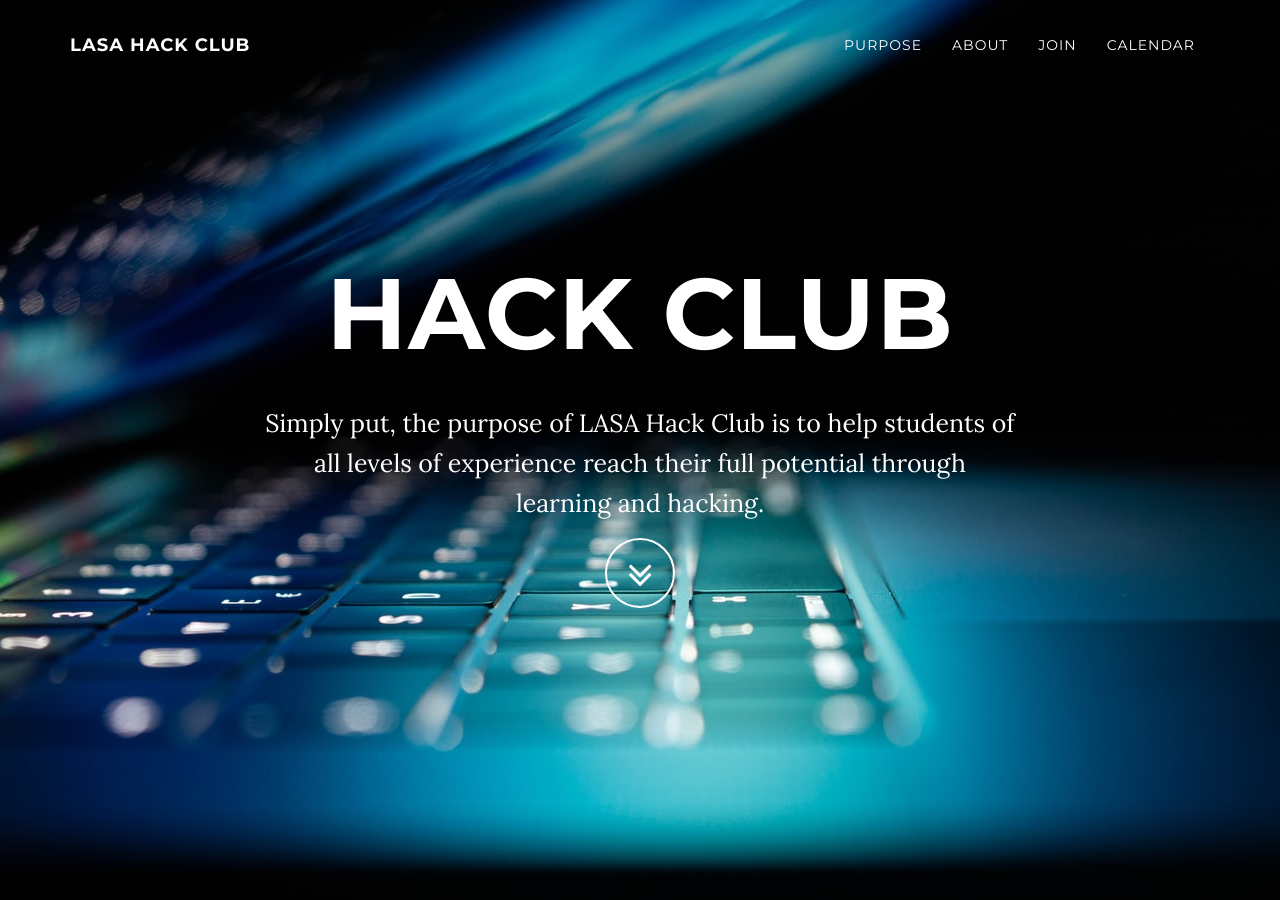
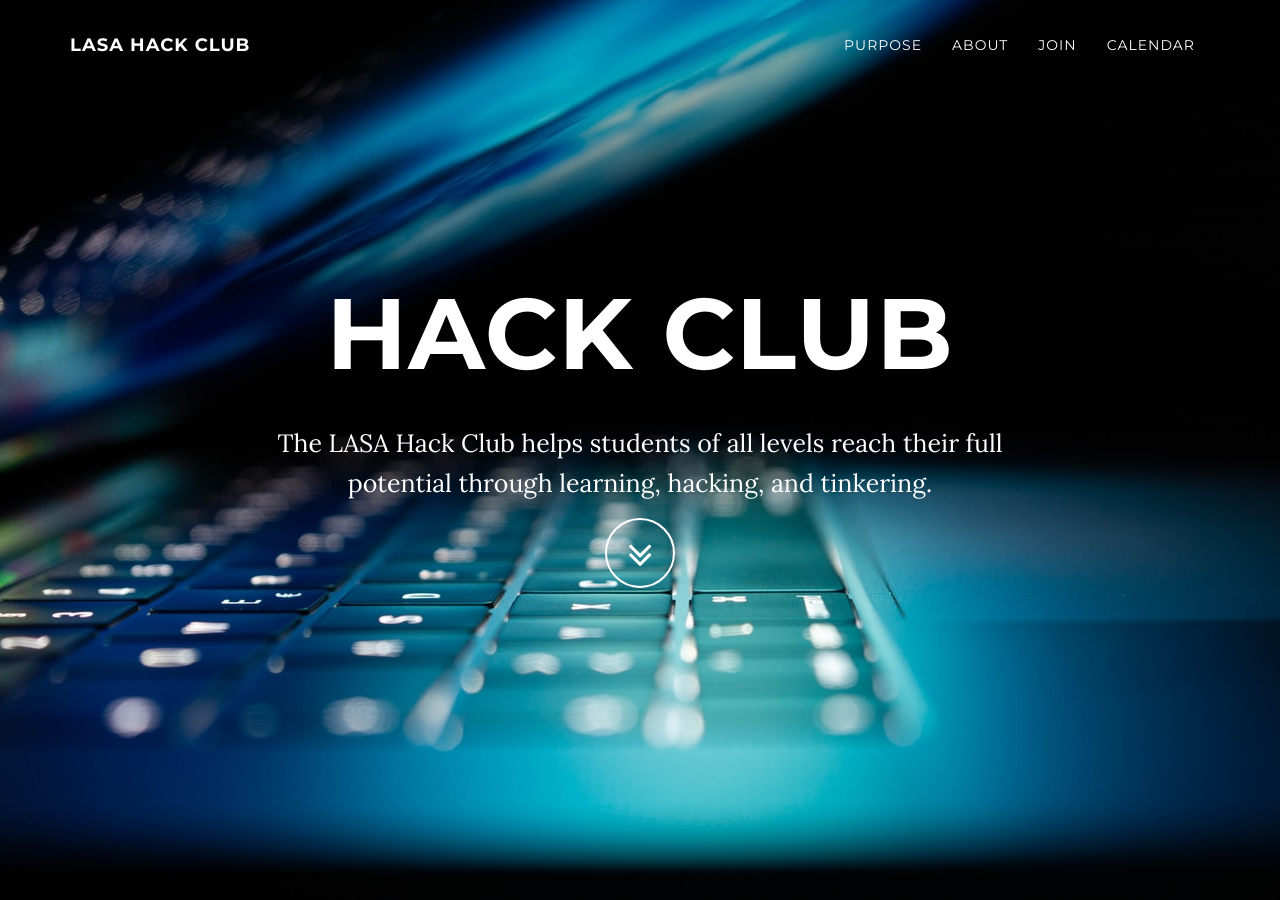
Before and after one commit to hackclublasa/hackclublasa.github.io, a Jekyll site: the page built from index.html, in a window 1280 px wide and 900 px high. Built offline with Jekyll 4.4.1, drawn with Linux system fonts in a browser that asks for light colours.

Commit message:
Change front page scroll-through wording. Fix #2.

```diff
--- a/_includes/header.html
+++ b/_includes/header.html
@@ -5,9 +5,7 @@
                 <div class="row">
                     <div class="col-md-8 col-md-offset-2">
                         <h1 class="brand-heading">Hack Club</h1>
-                        <p class="intro-text">Simply put, the purpose of LASA Hack Club is to help
-                            students of all levels of experience reach their full potential through
-                            learning and hacking.<br>
+                        <p class="intro-text">The LASA Hack Club helps students of all levels reach their full potential through learning, hacking, and tinkering.<br>
                         <a href="#about" class="btn btn-circle page-scroll">
                             <i class="fa fa-angle-double-down animated"></i>
                         </a>
```
